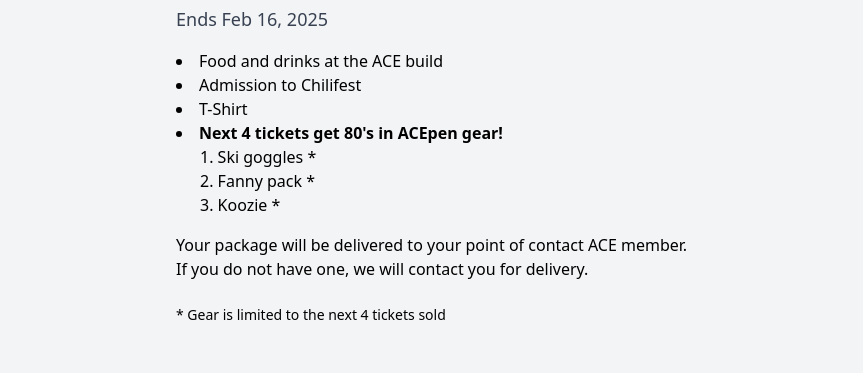
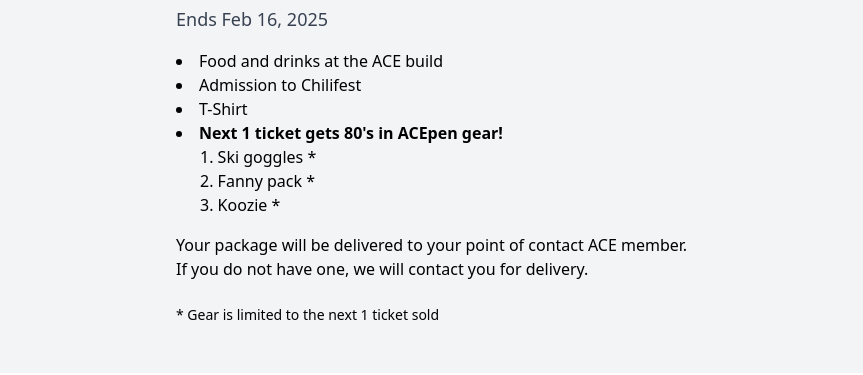
Before and after one commit to andrewlin27/ace-chilifest, a React (Create React App) app in the folder frontend/: page / in a window 1280 px wide. Shown: the part 1023-1398 px from the top of the page, without its empty margins (208-1071 px from the left). Built offline with nearby package versions, Linux system fonts and the light colour scheme; the HTML template or start-up script is replaced by a standard one; a web font is replaced by a local one.

Commit message:
small update

```diff
--- a/frontend/src/components/TicketDetails.js
+++ b/frontend/src/components/TicketDetails.js
@@ -20,7 +20,7 @@
           <li>Admission to Chilifest</li>
           <li>T-Shirt</li>
           <li>
-            <span className="font-semibold">Next 4 tickets get 80's in ACEpen gear!</span>
+            <span className="font-semibold">Next 1 ticket gets 80's in ACEpen gear!</span>
             <ul className="list-decimal list-inside ml-6">
               <li>Ski goggles *</li>
               <li>Fanny pack *</li>
@@ -54,7 +54,7 @@
 
       <div>
         <p className="text-sm">
-          * Gear is limited to the next 4 tickets sold
+          * Gear is limited to the next 1 ticket sold
         </p>
       </div>
     </div>
```
